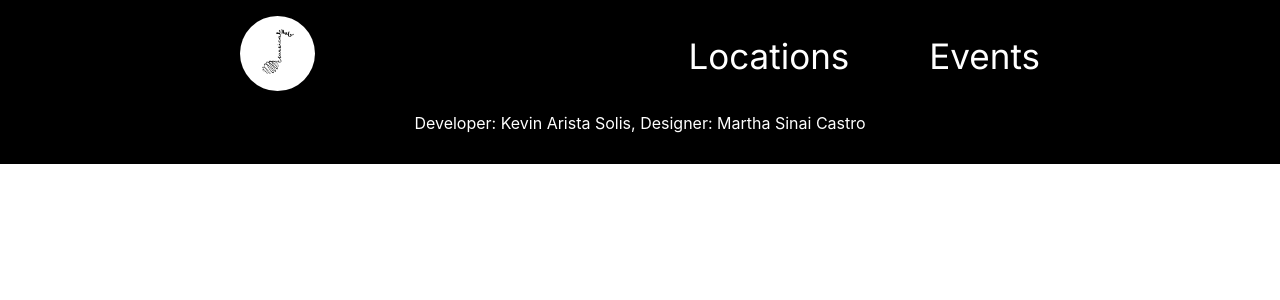
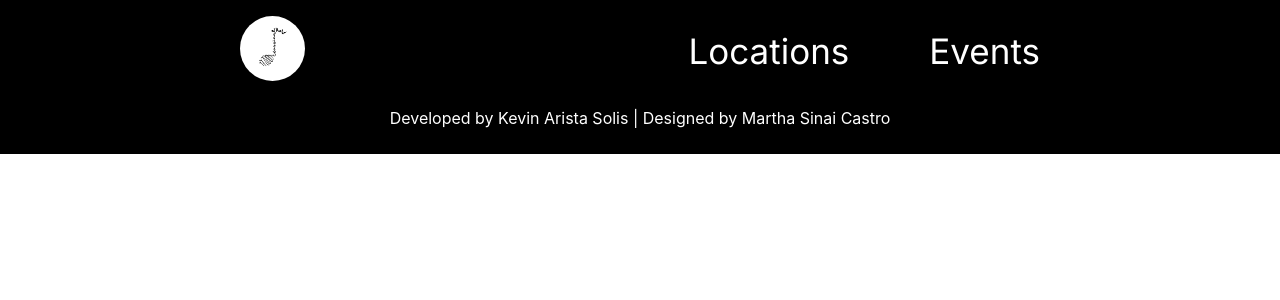
Before and after one commit to Kevin-Arista/ClassicalHub, a React (Create React App) app: page /events in a window 1280 px wide. Shown: the top 300 px of the page. Built offline with nearby package versions, Linux system fonts and the light colour scheme; a web font is replaced by a local one.

Commit message:
fixed padding and content

```diff
--- a/src/components/footer.css
+++ b/src/components/footer.css
@@ -1,5 +1,5 @@
 .footer {
 	background-color: black;
 	color: white;
-	padding: 15px;
+	padding: 10px;
 }
--- a/src/components/footer.js
+++ b/src/components/footer.js
@@ -4,7 +4,7 @@ import "./footer.css";
 function Footer(props) {
 	return (
 		<div className="footer">
-			<p>Developer: Kevin Arista Solis, Designer: Martha Sinai Castro</p>
+			<p>Developed by Kevin Arista Solis | Designed by Martha Sinai Castro</p>
 		</div>
 	);
 }
--- a/src/components/navbar.scss
+++ b/src/components/navbar.scss
@@ -15,8 +15,8 @@
 	.Logo {
 		.nav-link {
 			img {
-				width: 75x;
-				height: 75px;
+				width: 65x;
+				height: 65px;
 				border-radius: 100%;
 			}
 		}
```
